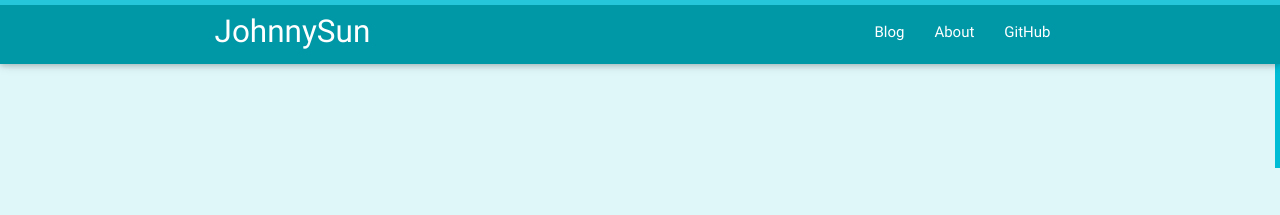
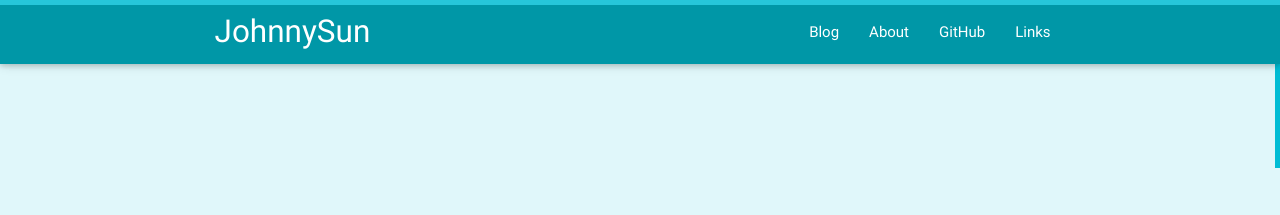
Before and after one commit to JohnnySun/johnnysun.github.io, a Jekyll site: the page built from index.html, in a window 1280 px wide. Shown: the top 215 px of the page. Built offline with Jekyll 4.4.1, drawn with Linux system fonts in a browser that asks for light colours; the list of posts is cut into pages by our own code.

Commit message:
Add Links

```diff
--- a/_includes/header.html
+++ b/_includes/header.html
@@ -22,6 +22,8 @@
                         </li>
                         <li><a href="http://github.com/johnnysun/" target="_blank">GitHub</a>
                         </li>
+                        <li><a internal href="{{ site.baseurl }}/links/">Links</a>
+                        </li>
                     </ul>
                     <ul id="mobile-demo" class="right side-nav">
                         <li><a internal href="{{ site.baseurl }}/">Blog</a>
@@ -30,6 +32,8 @@
                         </li>
                         <li><a href="http://github.com/johnnysun/" target="_blank">GitHub</a>
                         </li>
+                        <li><a internal href="{{ site.baseurl }}/links/">Links</a>
+                        </li>
                 </ul>
             </div>
             </div>
```
